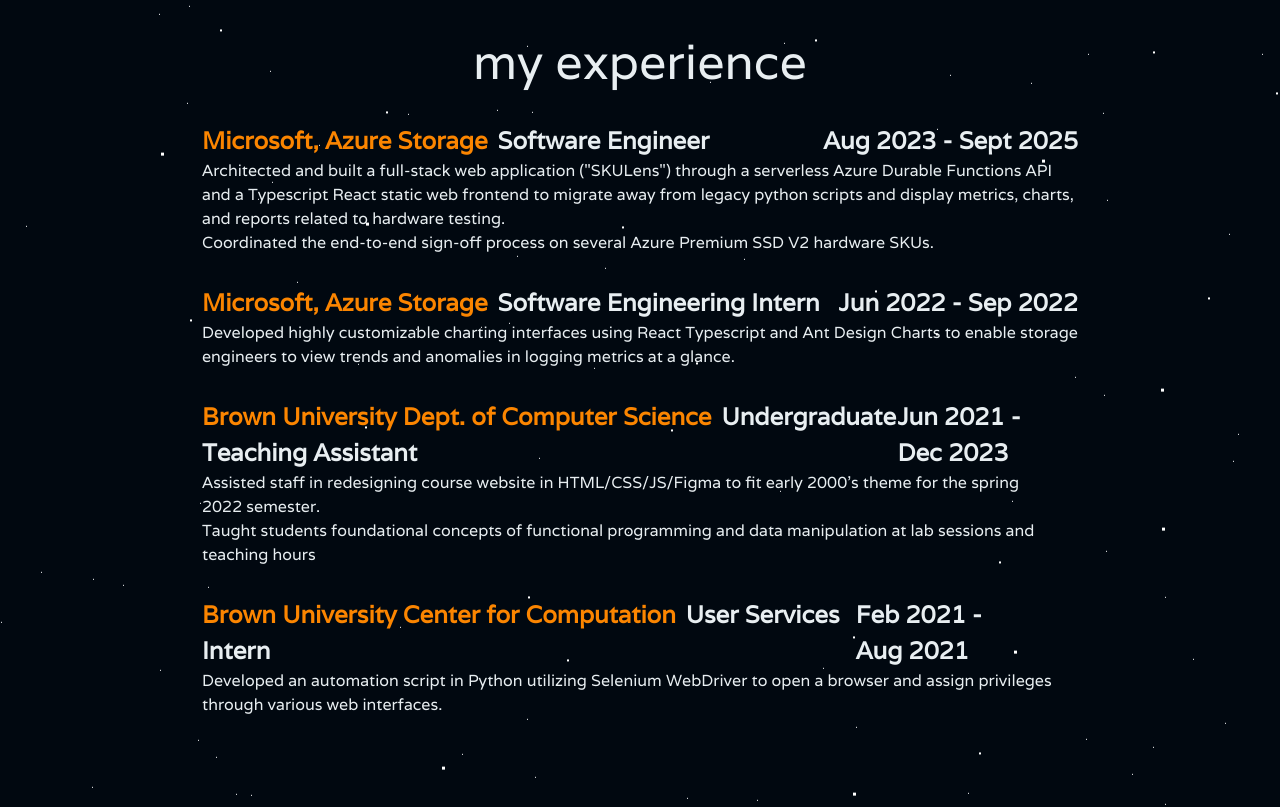
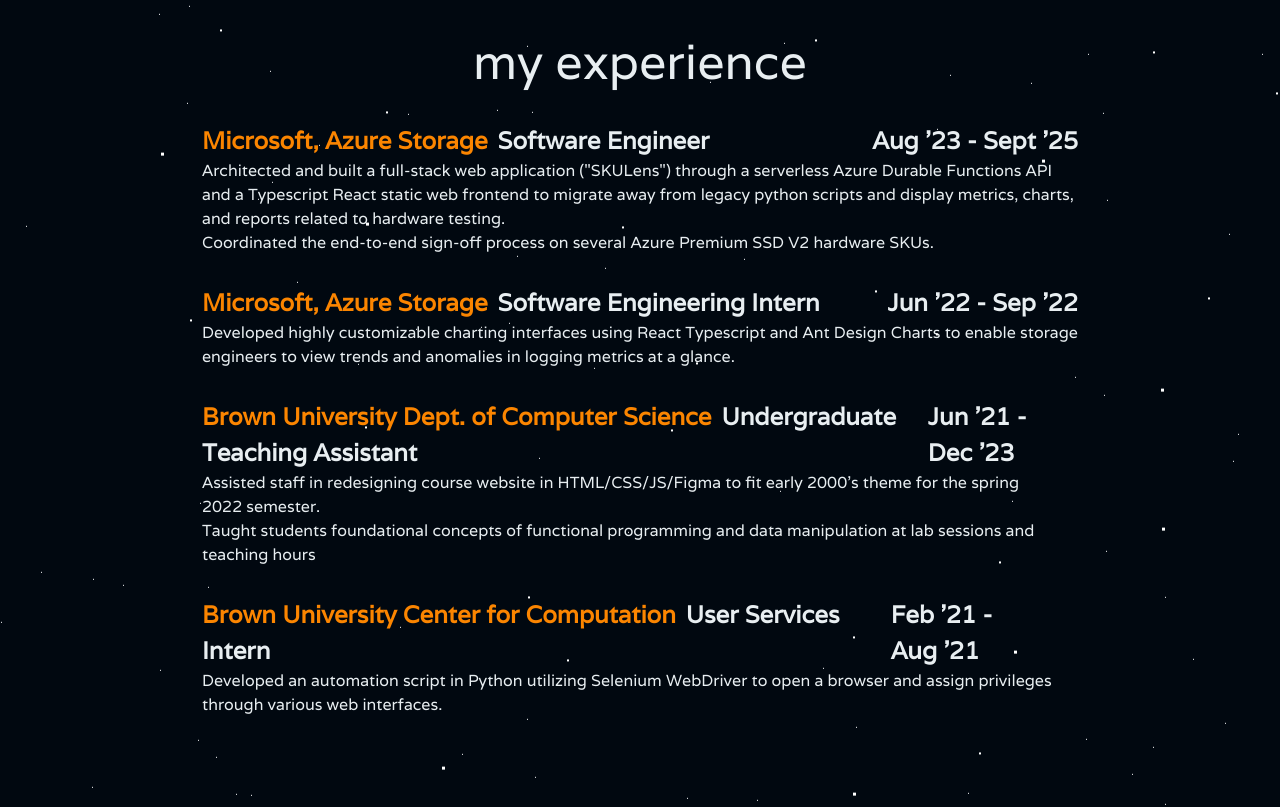
Before and after one commit to r-fameli/r-fameli.github.io, a React (Vite) app: page / in a window 1280 px wide. Shown: the part 1820-2627 px from the top of the page. Built offline with nearby package versions, Linux system fonts and the light colour scheme.

Commit message:
Small formatting changes

```diff
--- a/src/components/StarFieldBack/StarFieldBack.tsx
+++ b/src/components/StarFieldBack/StarFieldBack.tsx
@@ -2,11 +2,11 @@
 
 const StarFieldBack = () => {
     return (
-        <>
+        <div>
             <div id="stars" />
             <div id="stars2" />
             <div id="stars3" />
-        </>
+        </div>
     );
 };
 
--- a/src/pages/Experience/Experience.tsx
+++ b/src/pages/Experience/Experience.tsx
@@ -62,25 +62,25 @@
                 <FloatingBox
                     title={"Microsoft, Azure Storage"}
                     subtitle={"Software Engineer"}
-                    datesString={"Aug 2023 - Sept 2025"}
+                    datesString={"Aug '23 - Sept '25"}
                     content={msftContent}
                 />
                 <FloatingBox
                     title={"Microsoft, Azure Storage"}
                     subtitle={"Software Engineering Intern"}
-                    datesString={"Jun 2022 - Sep 2022"}
+                    datesString={"Jun '22 - Sep '22"}
                     content={msftInternContent}
                 />
                 <FloatingBox
                     title={"Brown University Dept. of Computer Science"}
                     subtitle={"Undergraduate Teaching Assistant"}
-                    datesString={"Jun 2021 - Dec 2023"}
+                    datesString={"Jun '21 - Dec '23"}
                     content={brownTAContent}
                 />
                 <FloatingBox
                     title={"Brown University Center for Computation"}
                     subtitle={"User Services Intern"}
-                    datesString={"Feb 2021 - Aug 2021"}
+                    datesString={"Feb '21 - Aug '21"}
                     content={ccvDescription}
                 />
             </div>
--- a/src/pages/NewProjects/ProjectDescriptions.tsx
+++ b/src/pages/NewProjects/ProjectDescriptions.tsx
@@ -1,19 +1,26 @@
-export const sockyDescription = <div>
-    a simple collecting game built using Löve and python
-</div>
+export const sockyDescription = (
+    <div>a simple collecting game built using Löve and python</div>
+);
 
-export const tronDescription = <div>
-    a tron algorithm implemented in python with a partner using an alpha-beta algorithm and a Voronoi heuristic. achieved a win rate abouve 70% against a similar, provided bot
-</div>
+export const tronDescription = (
+    <div>
+        a tron algorithm implemented in python with a partner using an
+        alpha-beta algorithm and a Voronoi heuristic. achieved a win rate abouve
+        70% against a similar, provided bot
+    </div>
+);
 
+export const journalTexterDescription = (
+    <div>
+        a journalling web app built with react + SQL in a team of four. i
+        handled most backend database interactions
+    </div>
+);
 
-
-export const journalTexterDescription = <div>
-    a journalling web app built with react + SQL in a team of four. i handled most backend database interactions
-</div>
-
-
-
-export const visualTransformersDescription = <div>
-    attempted to create an image detection model using visual transformers rather than the typical convolutional neural networks, to moderate success. built using python / keras
-</div>
+export const visualTransformersDescription = (
+    <div>
+        created an image detection model using visual transformers rather than
+        the typical convolutional neural networks, to moderate success. built
+        using python / keras
+    </div>
+);
```
